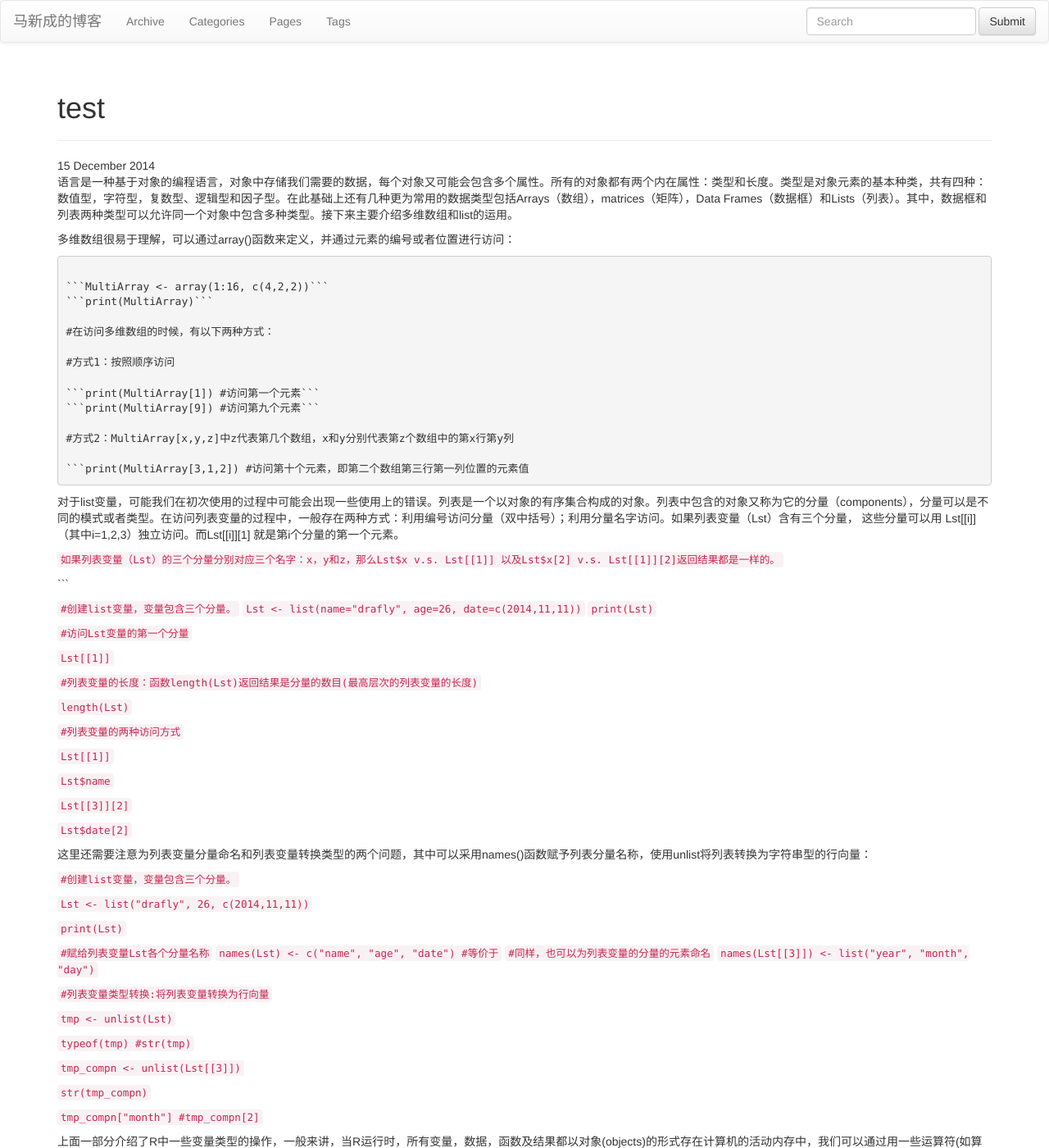
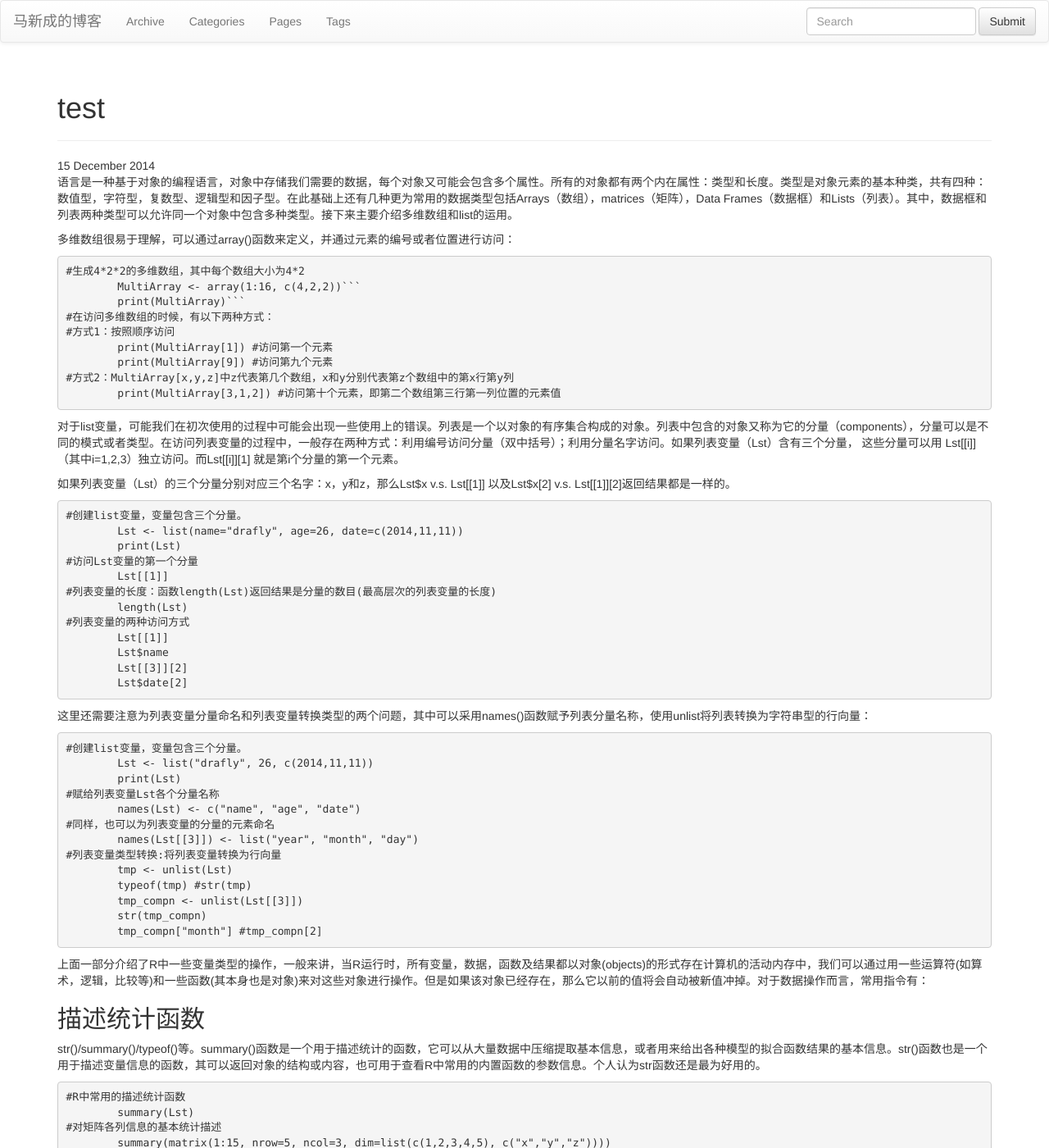
Before and after one commit to leisurely/leisurely.github.io, a Jekyll site: the page built from _posts/2014-12-15-test.md, in a window 1280 px wide and 1400 px high. Shown: the whole window at 82% size. Built offline with Jekyll 4.4.1, drawn with Linux system fonts in a browser that asks for light colours; nearby versions of some CDN libraries; library files that are not in the unit come from our copies; comment, search, counter and statistics services are not loaded; some of the changed text lies outside the part shown.

Commit message:
修改代码显示
修改

````diff
--- a/_posts/2014-12-15-test.md
+++ b/_posts/2014-12-15-test.md
@@ -10,168 +10,108 @@ tags: [static]
 语言是一种基于对象的编程语言，对象中存储我们需要的数据，每个对象又可能会包含多个属性。所有的对象都有两个内在属性：类型和长度。类型是对象元素的基本种类，共有四种：数值型，字符型，复数型、逻辑型和因子型。在此基础上还有几种更为常用的数据类型包括Arrays（数组），matrices（矩阵），Data Frames（数据框）和Lists（列表）。其中，数据框和列表两种类型可以允许同一个对象中包含多种类型。接下来主要介绍多维数组和list的运用。
 
 多维数组很易于理解，可以通过array()函数来定义，并通过元素的编号或者位置进行访问：
-
-```#生成4*2*2的多维数组，其中每个数组大小为4*2```
-
-```MultiArray <- array(1:16, c(4,2,2))```
-```print(MultiArray)```
-
-#在访问多维数组的时候，有以下两种方式：
-
-#方式1：按照顺序访问
-
-```print(MultiArray[1]) #访问第一个元素```
-```print(MultiArray[9]) #访问第九个元素```
-
-#方式2：MultiArray[x,y,z]中z代表第几个数组，x和y分别代表第z个数组中的第x行第y列
-
-```print(MultiArray[3,1,2]) #访问第十个元素，即第二个数组第三行第一列位置的元素值
-```
+<div id='code1'></div>
+	#生成4*2*2的多维数组，其中每个数组大小为4*2
+		MultiArray <- array(1:16, c(4,2,2))```
+		print(MultiArray)```
+	#在访问多维数组的时候，有以下两种方式：
+	#方式1：按照顺序访问
+		print(MultiArray[1]) #访问第一个元素
+		print(MultiArray[9]) #访问第九个元素
+	#方式2：MultiArray[x,y,z]中z代表第几个数组，x和y分别代表第z个数组中的第x行第y列
+		print(MultiArray[3,1,2]) #访问第十个元素，即第二个数组第三行第一列位置的元素值
 
 对于list变量，可能我们在初次使用的过程中可能会出现一些使用上的错误。列表是一个以对象的有序集合构成的对象。列表中包含的对象又称为它的分量（components），分量可以是不同的模式或者类型。在访问列表变量的过程中，一般存在两种方式：利用编号访问分量（双中括号）；利用分量名字访问。如果列表变量（Lst）含有三个分量， 这些分量可以用 Lst[[i]]（其中i=1,2,3）独立访问。而Lst[[i]][1] 就是第i个分量的第一个元素。
 
-```如果列表变量（Lst）的三个分量分别对应三个名字：x，y和z，那么Lst$x v.s. Lst[[1]] 以及Lst$x[2] v.s. Lst[[1]][2]返回结果都是一样的。```
+如果列表变量（Lst）的三个分量分别对应三个名字：x，y和z，那么Lst$x v.s. Lst[[1]] 以及Lst$x[2] v.s. Lst[[1]][2]返回结果都是一样的。
+<div id='code2'></div>
 
-```
-
-```#创建list变量，变量包含三个分量。```
-```Lst <- list(name="drafly", age=26, date=c(2014,11,11))```
-```print(Lst)```
-
-```#访问Lst变量的第一个分量```
-
-```Lst[[1]]```
-
-```#列表变量的长度：函数length(Lst)返回结果是分量的数目(最高层次的列表变量的长度)```
-
-```length(Lst)```
-
-```#列表变量的两种访问方式```
-
-```Lst[[1]]```
-
-```Lst$name```
-
-```Lst[[3]][2]```
-
-```Lst$date[2]```
+	#创建list变量，变量包含三个分量。
+		Lst <- list(name="drafly", age=26, date=c(2014,11,11))
+		print(Lst)
+	#访问Lst变量的第一个分量
+		Lst[[1]]
+	#列表变量的长度：函数length(Lst)返回结果是分量的数目(最高层次的列表变量的长度)
+		length(Lst)
+	#列表变量的两种访问方式
+		Lst[[1]]
+		Lst$name
+		Lst[[3]][2]
+		Lst$date[2]
 
 这里还需要注意为列表变量分量命名和列表变量转换类型的两个问题，其中可以采用names()函数赋予列表分量名称，使用unlist将列表转换为字符串型的行向量：
-
-```#创建list变量，变量包含三个分量。```
-
-```Lst <- list("drafly", 26, c(2014,11,11))```
-
-```print(Lst)```
-
-```#赋给列表变量Lst各个分量名称```
-```names(Lst) <- c("name", "age", "date") #等价于```
-```#同样，也可以为列表变量的分量的元素命名```
-```names(Lst[[3]]) <- list("year", "month", "day")```
-
-```#列表变量类型转换:将列表变量转换为行向量```
-
-```tmp <- unlist(Lst)```
-
-```typeof(tmp) #str(tmp)```
-
-```tmp_compn <- unlist(Lst[[3]])```
-
-```str(tmp_compn)```
-
-```tmp_compn["month"] #tmp_compn[2]```
+<div id='code3'></div>
+	#创建list变量，变量包含三个分量。
+		Lst <- list("drafly", 26, c(2014,11,11))
+		print(Lst)
+	#赋给列表变量Lst各个分量名称
+		names(Lst) <- c("name", "age", "date")
+	#同样，也可以为列表变量的分量的元素命名
+		names(Lst[[3]]) <- list("year", "month", "day")
+	#列表变量类型转换:将列表变量转换为行向量
+		tmp <- unlist(Lst)
+		typeof(tmp) #str(tmp)
+		tmp_compn <- unlist(Lst[[3]])
+		str(tmp_compn)
+		tmp_compn["month"] #tmp_compn[2]
 
 上面一部分介绍了R中一些变量类型的操作，一般来讲，当R运行时，所有变量，数据，函数及结果都以对象(objects)的形式存在计算机的活动内存中，我们可以通过用一些运算符(如算术，逻辑，比较等)和一些函数(其本身也是对象)来对这些对象进行操作。但是如果该对象已经存在，那么它以前的值将会自动被新值冲掉。对于数据操作而言，常用指令有：
 
 ##描述统计函数
 str()/summary()/typeof()等。summary()函数是一个用于描述统计的函数，它可以从大量数据中压缩提取基本信息，或者用来给出各种模型的拟合函数结果的基本信息。str()函数也是一个用于描述变量信息的函数，其可以返回对象的结构或内容，也可用于查看R中常用的内置函数的参数信息。个人认为str函数还是最为好用的。
-
-```#R中常用的描述统计函数
-
-summary(Lst)
-
-#对矩阵各列信息的基本统计描述
-
-summary(matrix(1:15, nrow=5, ncol=3, dim=list(c(1,2,3,4,5), c("x","y","z"))))
-
-#变量基本信息描述
-
-str(Lst) #names(Lst); typeof(Lst); class(Lst); mode(Lst)
-
-#常用函数基本信息描述
-
-str(lm)```
+<div id='code4'></div>
+	#R中常用的描述统计函数
+		summary(Lst)
+	#对矩阵各列信息的基本统计描述
+		summary(matrix(1:15, nrow=5, ncol=3, dim=list(c(1,2,3,4,5), c("x","y","z"))))
+	#变量基本信息描述
+		str(Lst) #names(Lst);
+		typeof(Lst);
+		class(Lst);
+		mode(Lst)
+	#常用函数基本信息描述
+		str(lm)
 
 ##attach()/detach()/with()
 
 attach()函数可以使列表或者数据框的分量可以通过它们的名字直接调用，该函数通过将数据框或者列表添加到R的搜索路径中，并当R在遇到一个变量名检查搜索路径中的数据框或者列表时，以定位到这个变量。该函数可以用于解除用$ 符号访问对象不方便的问题。这种调用是暂时性的，没有必要每次都显式的引用列表名字。而detach()函数可以将数据框从搜索路径中移除。with()函数则是对函数内的变量执行上述过程，用于解决当名称相同的对象不止一个时产生的冲突问题。attach()函数通常是将数据框绑定在搜索路径的位置2（position 2）上。如果位置1没有相同名称的变量，那么该数据框的变量名称对应的变量将直接被访问；相反，如果存在，则任何操作仅是针对搜索路径位置1工作空间中的变量。这时要对数据框中的变量进行操作，最好还是通过$符号或者with()函数。
-
-```   #attach函数
-
-str(iris)
-
-Species
-
-iris$Species
-
-#加载变量名称用于搜索变量名，代替$符号
-
-attach(iris)
-
-Species
-
-detach(iris)
-
-Species
-
-
-
-#with函数
-
-data=data.frame(c1=c(1,2,3,4),c2=c(5,6,7,8))
-
-attach(data)
-
-##当定义一个新的变量c1时，会产生冲突
-
-c1 = 1
-
-##data$c1的值不会被改变,对原数据框的数据未产生影响
-
-data$c1
-
-c1
-
-##使用with()函数解决冲突问题
-
-summary(c1)
-
-with(data, summary(c1))```
+<div id='code5'></div>
+	#attach函数
+		str(iris)
+		Species
+		iris$Species
+	#加载变量名称用于搜索变量名，代替$符号
+		attach(iris)
+		Species
+		detach(iris)
+		Species
+	#with函数
+		data=data.frame(c1=c(1,2,3,4),c2=c(5,6,7,8))
+		attach(data)
+	#当定义一个新的变量c1时，会产生冲突
+		c1 = 1
+	#data$c1的值不会被改变,对原数据框的数据未产生影响
+		data$c1
+		c1
+	#使用with()函数解决冲突问题
+		summary(c1)
+		with(data, summary(c1))
 
 ##by()/tapply()
-
 二者以及apply()函数的变体均属于嵌套函数，可用于分组统计变量的信息。
-
-```#by函数和tapply等嵌套函数
-
-attach(iris)
-
-by(Sepal.Length, Species, mean)
-
-tapply(Sepal.Length,Species, mean)
-
-detach(iris)```
+<div id='code6'></div>
+	#by函数和tapply等嵌套函数
+		attach(iris)
+		by(Sepal.Length, Species, mean)
+		tapply(Sepal.Length,Species, mean)
+		detach(iris)
 
 ##ls()/ls.str()/rm()
 
 ls()函数是列出当然目录变量，其结果是一个字符串向量。如果没有定义的赋值变量，则会返回一个空向量。rm()函数可以删除用户中已定义的变量，但该函数删除的变量无法撤销，也可以传入多个变量来进行删除。
-
-```#ls函数和rm函数
-
-ls()
-
-ls.str()
-
-rm(c1) #删除变量c1
-
-ls()```
+<div id='code7'></div>
+	#ls函数和rm函数
+		ls()
+		ls.str()
+		rm(c1) #删除变量c1
+		ls()
````
Also changed, not shown: other parts of _posts/2014-12-15-test.md (+1 -1 lines).
